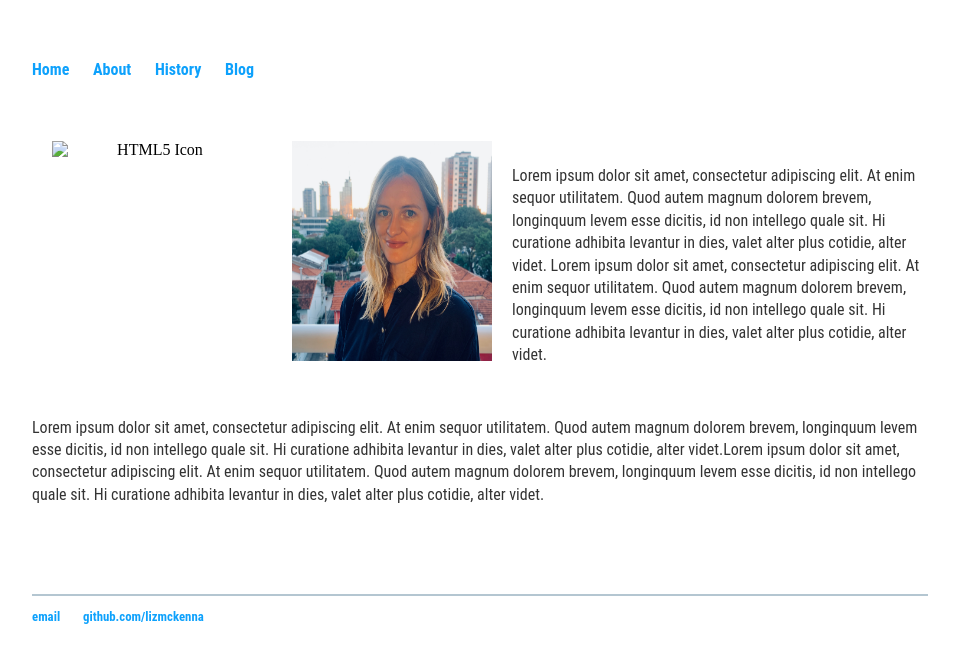
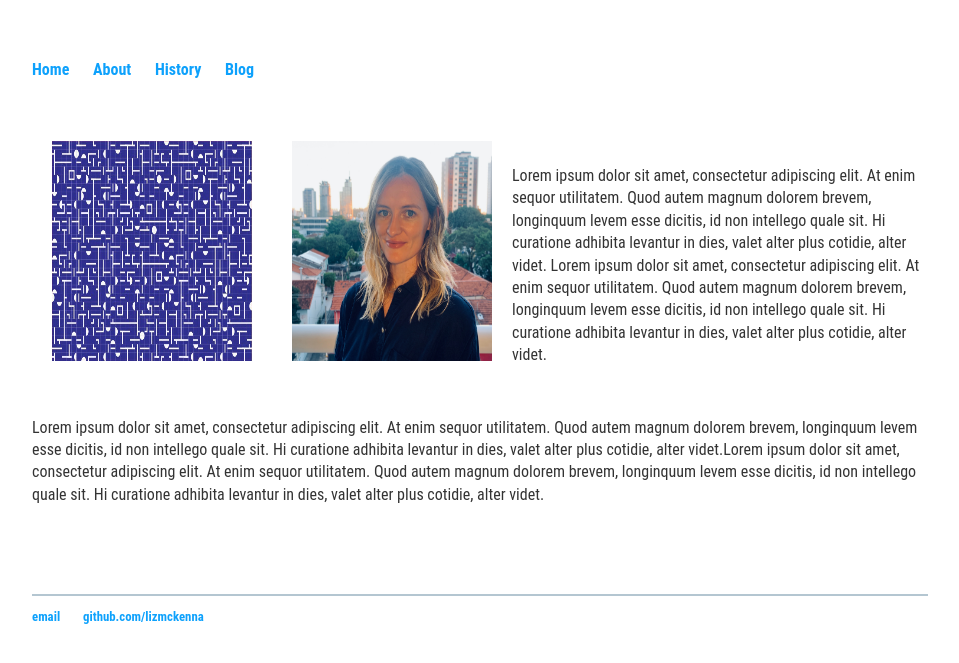
Before and after one commit to lizmckenna/elizabethmckenna.org, a Jekyll site: the page built from index.html, in a window 1280 px wide. Shown: the top 663 px of the page, without its empty margins (160-1119 px from the left). Built offline with Jekyll 4.4.1, drawn with Linux system fonts in a browser that asks for light colours.

Commit message:
Update index.html

```diff
--- a/index.html
+++ b/index.html
@@ -11,11 +11,11 @@
 
 
 <center>
-	<img src="/ab1.jpg" alt="HTML5 Icon" hspace="20" vspace="10" style="width:200px;height:220px;style=padding:5px; float: left">
+	<img src="/images/ab1.jpg" alt="HTML5 Icon" hspace="20" vspace="10" style="width:200px;height:220px;style=padding:5px; float: left">
 	</center>
 
  <left>
-<img src="/images/McKenna20192.jpg" alt="HTML5 Icon" hspace="20" vspace="10" style="width:200px;height:220px;style=padding:5px; float: left">
+<img src="/images/McKenna20192.JPG" alt="HTML5 Icon" hspace="20" vspace="10" style="width:200px;height:220px;style=padding:5px; float: left">
 	</left>
 <br>
 <p> Lorem ipsum dolor sit amet, consectetur adipiscing elit. At enim sequor utilitatem. Quod autem magnum dolorem brevem, longinquum levem esse dicitis, id non intellego quale sit. Hi curatione adhibita levantur in dies, valet alter plus cotidie, alter videt. Lorem ipsum dolor sit amet, consectetur adipiscing elit. At enim sequor utilitatem. Quod autem magnum dolorem brevem, longinquum levem esse dicitis, id non intellego quale sit. Hi curatione adhibita levantur in dies, valet alter plus cotidie, alter videt.</p>
```
